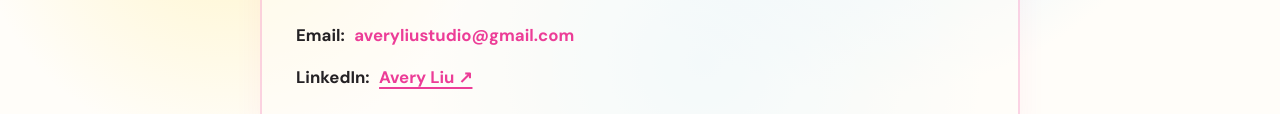
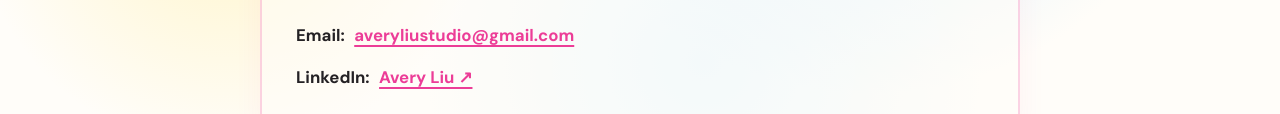
Before and after one commit to AveryisDuoduo/averyduoduoliu, a plain HTML site: page contact.html in a window 1280 px wide. Shown: the part 640-754 px from the top of the page. Drawn offline with Linux system fonts and the light colour scheme.

Commit message:
update css

```diff
--- a/style.css
+++ b/style.css
@@ -1411,15 +1411,20 @@ Reach Me: Contact Links
   margin-right: 5px;
 }
 
-/* Email: pink text without underline */
+
+/* Email: clickable link with underline */
 .contact-page .contact-email {
   color: var(--pink);
   font-weight: 700;
-  text-decoration: none;
+
+  text-decoration: underline;
+  text-underline-offset: 4px;
+  text-decoration-thickness: 1.5px;
+
   overflow-wrap: anywhere;
-
   transition: opacity 0.2s ease;
 }
+
 
 .contact-page .contact-email:hover {
   opacity: 0.7;
```
